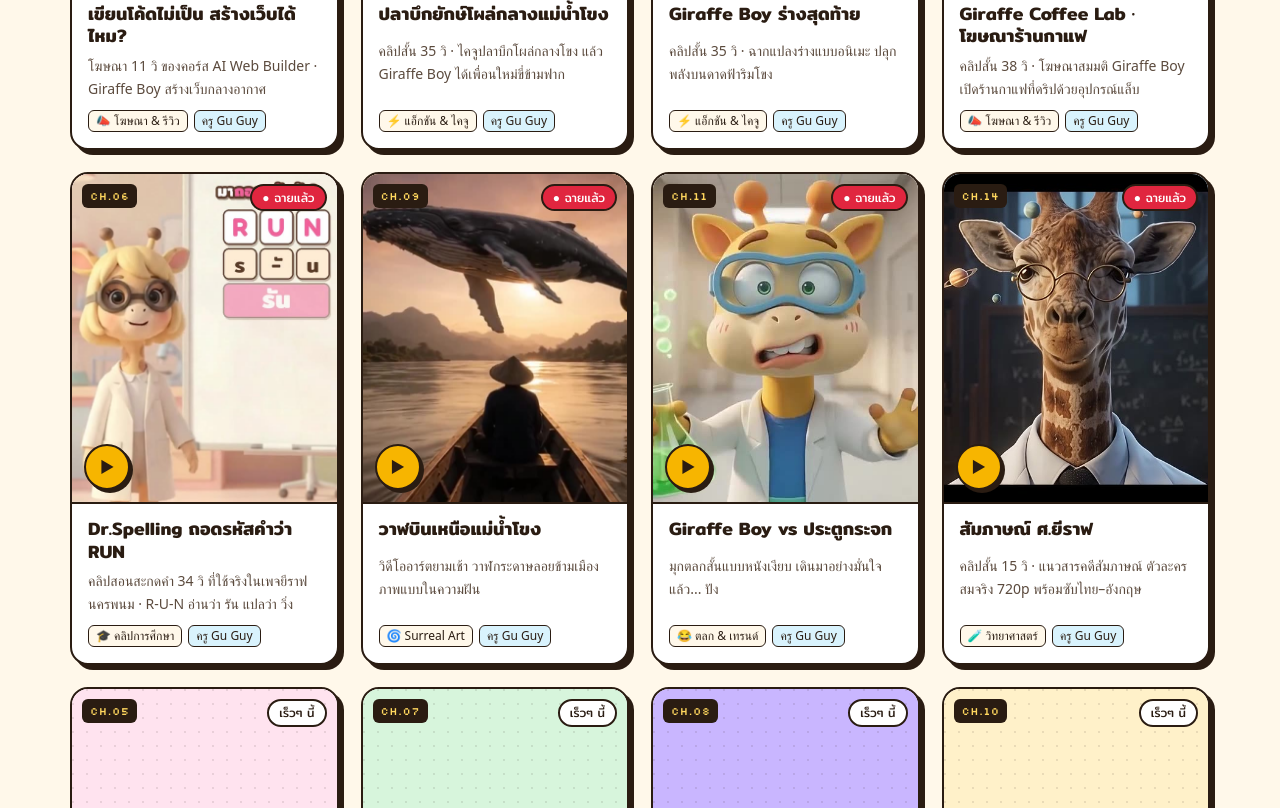
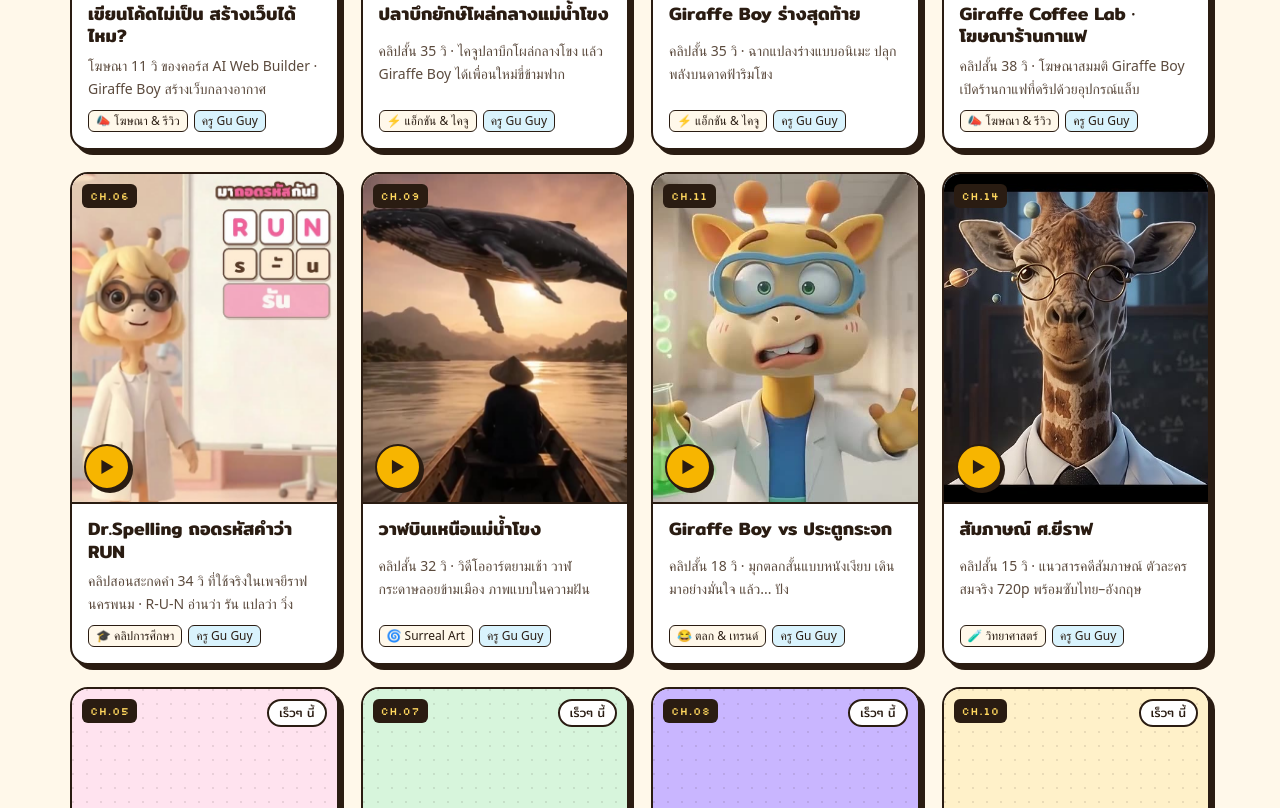
Before and after one commit to giraffenkp/medialab, a plain HTML site: page showcase/index.html in a window 1280 px wide. Shown: the part 1084-1892 px from the top of the page. Drawn offline with Linux system fonts and the light colour scheme; a web font is replaced by a local one.

Commit message:
Move clip length into line for door/whale, drop live badge
Co-Authored-By: Claude Opus 5.5 <noreply@anthropic.com>
Claude-Session: https://claude.ai/code/session_01RKABg53LRzyriAJY2bckkA

```diff
--- a/showcase/index.html
+++ b/showcase/index.html
@@ -95,7 +95,6 @@ section{padding:34px 0 60px}
 .poster .boy{position:absolute;right:-8px;bottom:-6px;width:42%;opacity:.95}
 .poster .ch{position:absolute;top:10px;left:10px;background:var(--ink);color:var(--sun2);font-size:11px;padding:3px 8px;border-radius:6px}
 .poster .st{position:absolute;top:10px;right:10px;font-family:"Mitr";font-size:12px;padding:2px 10px;border-radius:999px;border:2px solid var(--line)}
-.st.live{background:#e0263f;color:#fff}
 .st.soon{background:var(--paper)}
 .poster .play{position:absolute;inset:auto auto 12px 12px;width:46px;height:46px;border-radius:50%;background:var(--sun);border:2.5px solid var(--line);display:grid;place-items:center;font-size:18px;box-shadow:3px 3px 0 var(--line)}
 .poster .grain{position:absolute;inset:0;background:radial-gradient(circle at 1px 1px,rgba(42,28,18,.10) 1px,transparent 0) 0 0/14px 14px}
@@ -248,9 +247,9 @@ const CLIPS = [
   {id:"cat", cat:"edu", title:"Dr.Spelling ถอดรหัสคำว่า RUN", line:"คลิปสอนสะกดคำ 34 วิ ที่ใช้จริงในเพจยีราฟ นครพนม · R-U-N อ่านว่า รัน แปลว่า วิ่ง", by:"teacher", maker:"ครู Gu Guy", room:"creator", src:"v/dr-spelling-run.mp4", poster:"p/dr-spelling-run.jpg", tools:"Google Flow (Omni 1.2) + ตัดต่อ ใส่ตัวอักษร", time:"1 ชั่วโมง", bg:"#ffe3ef", emo:"🔤"},
   {id:"science", cat:"science", title:"ภูเขาไฟฟองยักษ์", line:"Giraffe Boy เทสารในขวดทดลองแล้วฟองพุ่งท่วมห้องแล็บ พร้อมอธิบายว่าทำไม", by:"teacher", maker:"ครู Gu Guy", room:"creator", tools:"Google Flow", time:"—", bg:"#d7f5dc", emo:"🌋"},
   {id:"game", cat:"game", title:"หลุดเข้าไปในเกม 8-bit", line:"กดปุ่มผิดครั้งเดียว Giraffe Boy กลายเป็นตัวละครพิกเซลต้องผ่านด่านให้ได้", by:"teacher", maker:"ครู Gu Guy", room:"creator", tools:"Google Flow", time:"—", bg:"#c9b6ff", emo:"🕹️"},
-  {id:"whale", cat:"surreal", title:"วาฬบินเหนือแม่น้ำโขง", line:"วิดีโออาร์ตยามเช้า วาฬกระดาษลอยข้ามเมือง ภาพแบบในความฝัน", by:"teacher", maker:"ครู Gu Guy", room:"creator", src:"v/whale-mekong.mp4", poster:"p/whale-mekong.jpg", tools:"Google Flow", time:"32 วิ", bg:"#ffcf9e", emo:"🐋"},
+  {id:"whale", cat:"surreal", title:"วาฬบินเหนือแม่น้ำโขง", line:"คลิปสั้น 32 วิ · วิดีโออาร์ตยามเช้า วาฬกระดาษลอยข้ามเมือง ภาพแบบในความฝัน", by:"teacher", maker:"ครู Gu Guy", room:"creator", src:"v/whale-mekong.mp4", poster:"p/whale-mekong.jpg", tools:"Google Flow", time:"~2 ชม.", bg:"#ffcf9e", emo:"🐋"},
   {id:"gift", cat:"drama", title:"ของขวัญที่ทำเอง", line:"ละครสั้น 30 วิ เด็กคนหนึ่งตั้งใจทำของขวัญวันเกิดให้แม่ จบแบบอบอุ่นหัวใจ", by:"teacher", maker:"ครู Gu Guy", room:"creator", tools:"Google Flow", time:"—", bg:"#fff1c9", emo:"🎁"},
-  {id:"door", cat:"funny", title:"Giraffe Boy vs ประตูกระจก", line:"มุกตลกสั้นแบบหนังเงียบ เดินมาอย่างมั่นใจ แล้ว... ปัง", by:"teacher", maker:"ครู Gu Guy", room:"creator", src:"v/glass-door.mp4", poster:"p/glass-door.jpg", wide:true, tools:"Google Flow", time:"18 วิ", bg:"#e9e1d6", emo:"🚪"},
+  {id:"door", cat:"funny", title:"Giraffe Boy vs ประตูกระจก", line:"คลิปสั้น 18 วิ · มุกตลกสั้นแบบหนังเงียบ เดินมาอย่างมั่นใจ แล้ว... ปัง", by:"teacher", maker:"ครู Gu Guy", room:"creator", src:"v/glass-door.mp4", poster:"p/glass-door.jpg", wide:true, tools:"Google Flow", time:"~1 ชม.", bg:"#e9e1d6", emo:"🚪"},
   {id:"drawing", cat:"funny", title:"POV: ภาพวาดของลูกขยับได้", line:"เทรนด์ยอดฮิต เอาภาพวาดบนกระดาษมาทำให้มีชีวิต ทำได้ในคาบเดียว", by:"teacher", maker:"ครู Gu Guy", room:"creator", tools:"Google Flow", time:"—", bg:"#d9f3fd", emo:"🖍️"},
   {id:"zombie", cat:"horror", title:"ซอมบี้บุกบ้าน (แต่แค่หิวส้มตำ)", line:"สยองขวัญแบบขำๆ ซอมบี้เดินเข้าครัว ทุกคนหนี สุดท้ายมันแค่หิว", by:"teacher", maker:"ครู Gu Guy", room:"creator", tools:"Google Flow", time:"—", bg:"#b9e4a8", emo:"🧟"},
   {id:"professor", cat:"science", title:"สัมภาษณ์ ศ.ยีราฟ", line:"คลิปสั้น 15 วิ · แนวสารคดีสัมภาษณ์ ตัวละครสมจริง 720p พร้อมซับไทย–อังกฤษ", by:"teacher", maker:"ครู Gu Guy", room:"creator", src:"v/professor-giraffe.mp4", poster:"p/professor-giraffe.jpg", wide:true, tools:"Google Flow (Omni 1.2) 720p + ตัดต่อ ใส่ซับ", time:"30 นาที", bg:"#c9e7ff", emo:"🪐"}
@@ -286,7 +285,7 @@ function render(){
       <div class="poster" style="background:${c.bg}">
         ${poster(c)}
         <span class="ch px">CH.${String(CLIPS.indexOf(c)+1).padStart(2,"0")}</span>
-        <span class="st ${live(c)?"live":"soon"}">${live(c)?"● ฉายแล้ว":"เร็วๆ นี้"}</span>
+        ${live(c)?"":`<span class="st soon">เร็วๆ นี้</span>`}
         ${live(c)?`<span class="play">▶</span>`:""}
       </div>
       <div class="meta">
```
